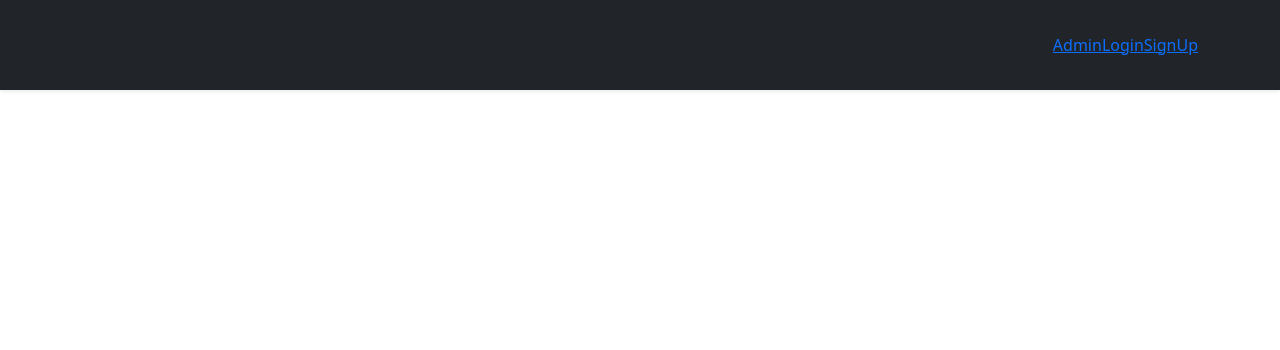
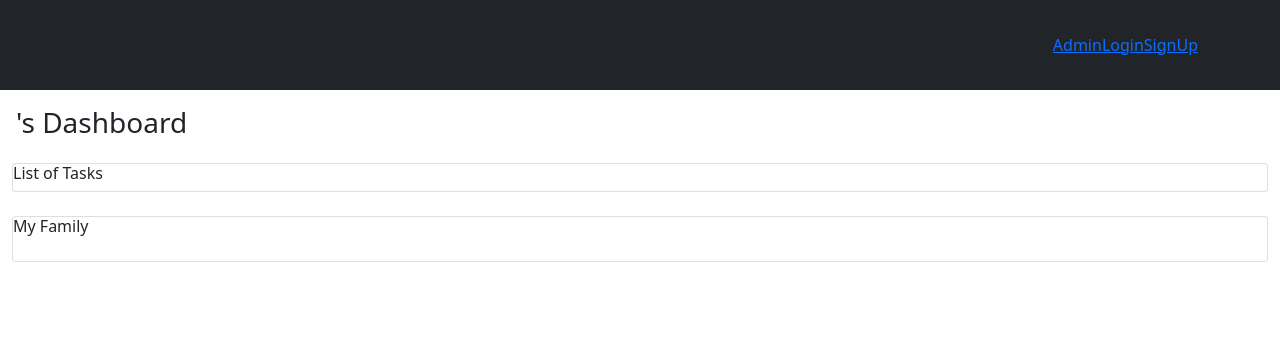
Before and after one commit to neshmasood/family-banking-django, a Django app: page /dashboard/ in a window 1280 px wide. Shown: the top 350 px of the page. Run offline with Django 4.2, Linux system fonts and the light colour scheme.

Commit message:
fixed a bug. none of the html pages were rendering. everything working now, except from adding a family member page

```diff
--- a/main_app/templates/base.html
+++ b/main_app/templates/base.html
@@ -14,7 +14,7 @@
 <link href="https://cdn.jsdelivr.net/npm/bootstrap@5.1.3/dist/css/bootstrap.min.css" rel="stylesheet" integrity="sha384-1BmE4kWBq78iYhFldvKuhfTAU6auU8tT94WrHftjDbrCEXSU1oBoqyl2QvZ6jIW3" crossorigin="anonymous">
 </head>
 <body id="kt_body" class="header-fixed header-tablet-and-mobile-fixed toolbar-enabled aside-fixed aside-default-enabled">
-    <nav class="navbar navbar-expand-md py-4 navbar-dark bg-dark shadow-sm">
+    <nav class="navbar navbar-expand-md py-4 navbar-dark bg-dark shadow-md">
         <div class="container">
             <h3>Hello</h3>
             <ul class="navbar-nav mr-auto">
@@ -43,6 +43,9 @@
                     <a class="navbar-link active" href="{% url 'dashboard' %}">Dashboard</a>
                 </li>
                 <li class="nav-item">
+                    <a class="navbar-link active" href="{% url 'familygroups_index' %}">My Family</a>
+                  </li>
+                <li class="nav-item">
                     <a class="navbar-link active" href="{% url 'familygroups_create' %}">Add Family Member</a>
                   </li>
                 {% else %}
@@ -57,4 +60,7 @@
         </div>
     </nav>
 
+    {% block content %}
+    {% endblock %}
 </body>
+</html>
--- a/main_app/templates/dashboard.html
+++ b/main_app/templates/dashboard.html
@@ -29,6 +29,18 @@
     </div>
 </div>
 
+<div class="container-fluid">
+    <div class="card">
+        <h6>My Family</h6>
+        <p></p>
+    </div>
+</div>
+<div class="menu-item">
+    <div class="menu-content">
+        <div class="separator mx-1 my-4"></div>
+    </div>
+</div>
+
 
 
 
--- a/main_app/urls.py
+++ b/main_app/urls.py
@@ -13,10 +13,11 @@ urlpatterns = [
     path('tasks/<int:pk>/', views.TaskDetail.as_view(), name="task_detail"),
     path('tasks/<int:pk>/update', views.TaskUpdate.as_view(), name="task_update"),
     path('tasks/<int:pk>/delete', views.TaskDelete.as_view(), name="task_delete"),
+    path('familygroups/', views.familygroup_index, name='familygroups_index'),
+    path('familygroups/<int:familygroup_id>', views.familygroup_show, name='familygroups_show'),
     path('familygroups/create/', views.FamilyGroupCreate.as_view(), name='familygroups_create'),
+    path('familygroups/<int:pk>/update/', views.FamilyGroupUpdate.as_view(), name='familygroups_update'),
     path('familygroups/<int:pk>/delete/', views.FamilyGroupDelete.as_view(), name='familygroups_delete'),
 
 
-
-
 ]
```
